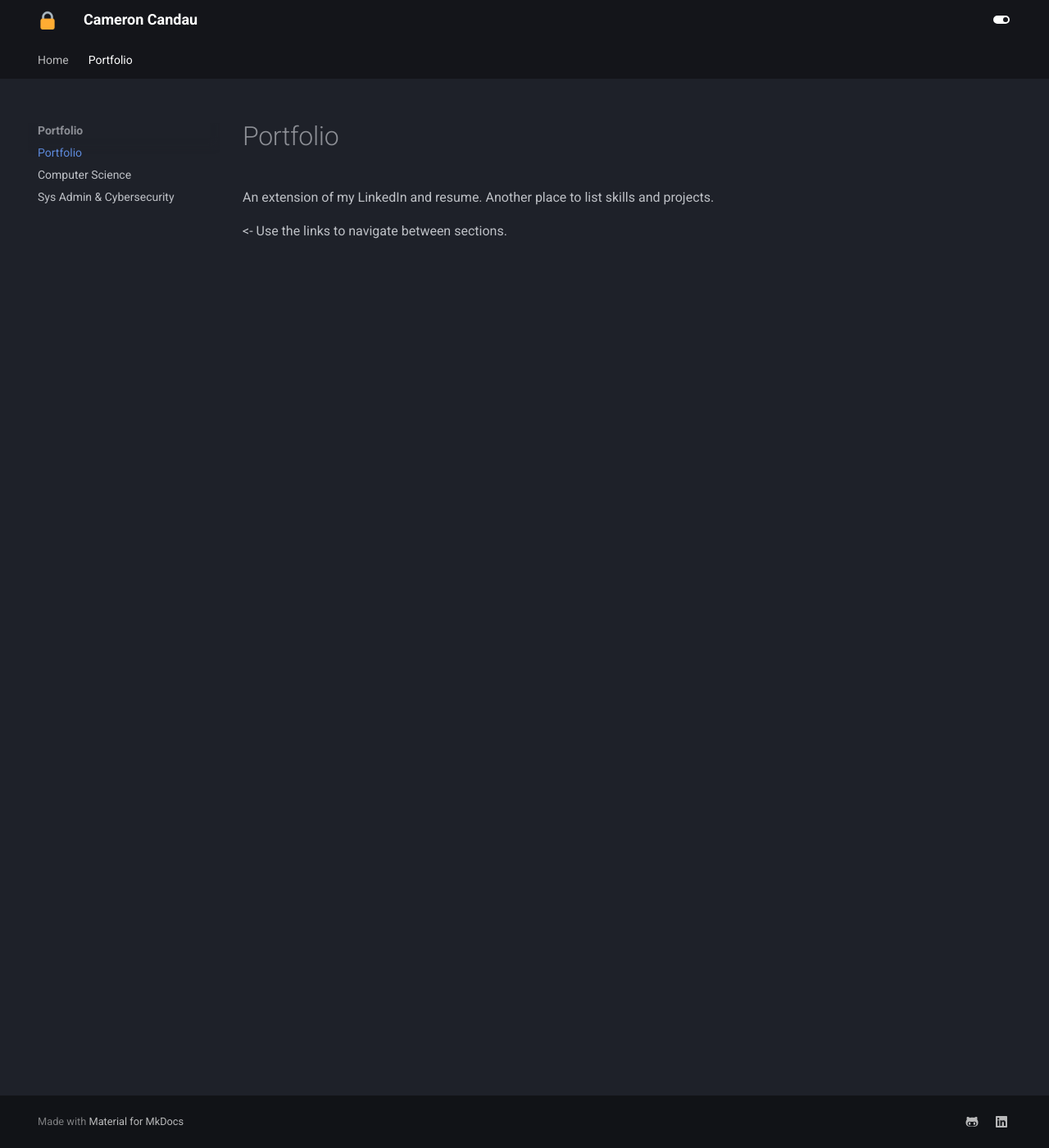
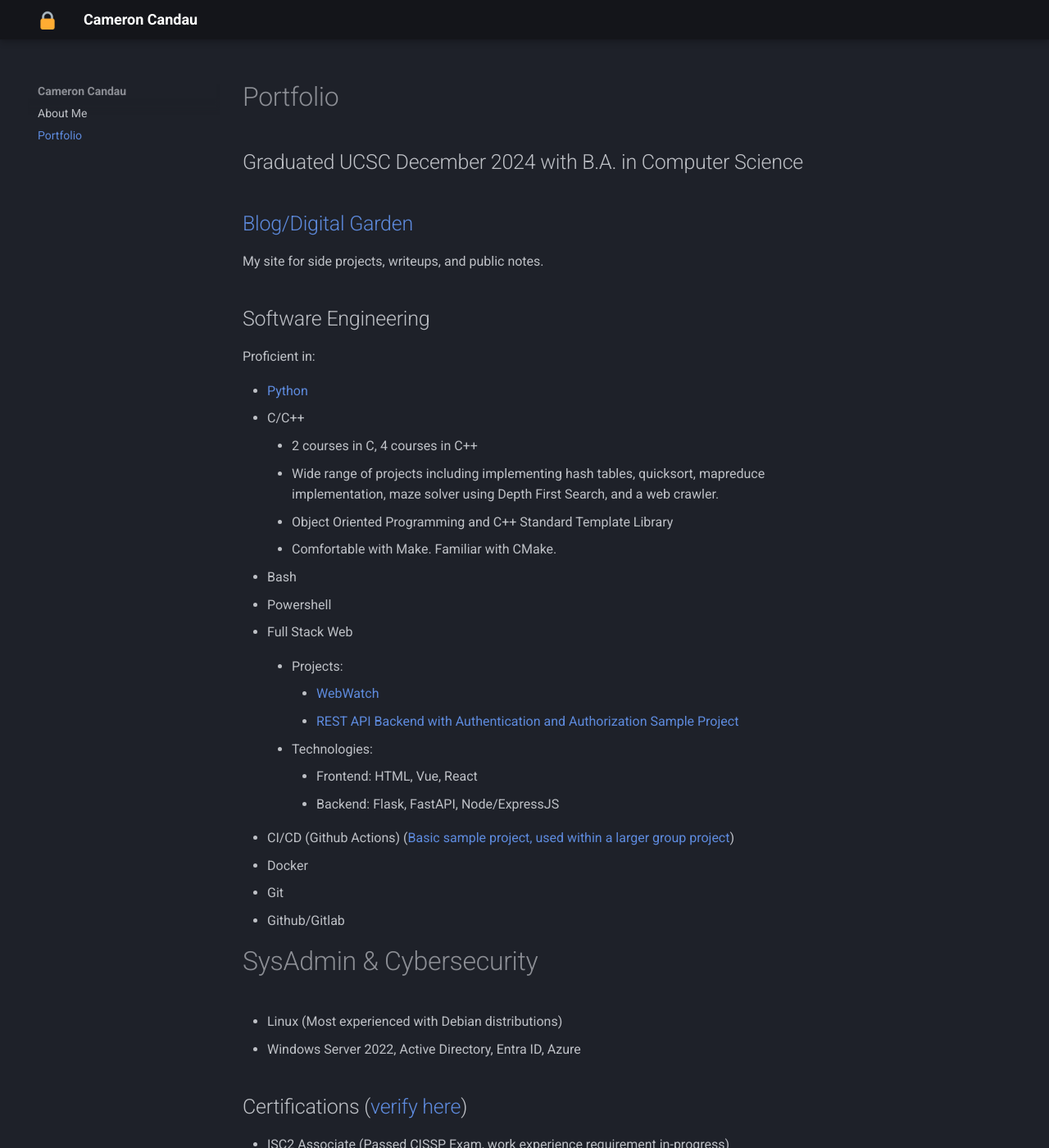
Before and after one commit to Veilcat/website, an MkDocs documentation site: the page built from docs/Portfolio.md, in a window 1280 px wide and 1400 px high. Shown: the whole window at 82% size. Built offline with MkDocs 1.6.1 and Material for MkDocs 9.7.7, drawn with Linux system fonts in a browser that asks for light colours; some of the changed text lies outside the part shown.

Commit message:
Site cleanup, removing unnecessary organization

```diff
--- /dev/null
+++ b/docs/Portfolio.md
@@ -0,0 +1,51 @@
+# Portfolio
+
+## Graduated UCSC December 2024 with B.A. in Computer Science
+
+## [Blog/Digital Garden](https://veilcat.dev)
+My site for side projects, writeups, and public notes.
+
+## Software Engineering
+Proficient in:
+
+- [Python](https://github.com/veilcat?tab=repositories&q=&type=&language=python&sort=)
+- C/C++
+    - 2 courses in C, 4 courses in C++
+    - Wide range of projects including implementing hash tables, quicksort, mapreduce implementation, maze solver using Depth First Search, and a web crawler.
+    - Object Oriented Programming and C++ Standard Template Library
+    - Comfortable with Make. Familiar with CMake.
+- Bash
+- Powershell
+
+- Full Stack Web
+    - Projects:
+        - [WebWatch](https://github.com/Fa24-CSE115A-CaaS/WebWatch)
+        - [REST API Backend with Authentication and Authorization Sample Project](https://github.com/veilcat/REST-API-with-session-authorization)
+
+    - Technologies:
+        - Frontend: HTML, Vue, React
+        - Backend: Flask, FastAPI, Node/ExpressJS
+
+- CI/CD (Github Actions) ([Basic sample project, used within a larger group project](https://github.com/veilcat/auto-release-workflow))
+- Docker
+
+- Git
+- Github/Gitlab
+
+
+# SysAdmin & Cybersecurity
+
+- Linux (Most experienced with Debian distributions)
+- Windows Server 2022, Active Directory, Entra ID, Azure
+
+## Certifications ([verify here](https://www.credly.com/users/cameron-candau))
+- ISC2 Associate (Passed CISSP Exam, work experience requirement in-progress)
+- CompTIA SecurityX (Formerly CASP+)
+- CompTIA Network+
+- CompTIA Security+
+- ISC2 CC
+
+## Applied Cyber Competitions
+- CPTC West 2023
+- CCDC Western Finals 2023
+- NSA Codebreaker 2024
--- a/docs/Portfolio/index.md
+++ /dev/null
@@ -1,5 +0,0 @@
-# Portfolio
-
-An extension of my LinkedIn and resume. Another place to list skills and projects.
-
-<- Use the links to navigate between sections.
--- a/mkdocs.yml
+++ b/mkdocs.yml
@@ -7,30 +7,30 @@
   favicon: images/favicon.png
   name: material
   features:
-    - navigation.tabs
+    #- navigation.tabs
     #- navigation.sections
-    - toc.integrate
+    #- toc.integrate
     #- navigation.top
     #- search.suggest
     #- search.highlight
     #- content.tabs.link
     - navigation.instant
-    - content.code.annotation
-    - content.code.copy
+    #- content.code.annotation
+    #- content.code.copy
   language: en
   palette:
     - scheme: slate
-      toggle:
-        icon: material/toggle-switch
-        name: Switch to light mode
+      #toggle:
+      #  icon: material/toggle-switch
+      #  name: Switch to light mode
       primary: black
       accent: pink
     - scheme: default
-      toggle:
-        icon: material/toggle-switch-off-outline
-        name: Switch to dark mode
-      primary: red
-      accent: purple
+      #toggle:
+      # icon: material/toggle-switch-off-outline
+      #  name: Switch to dark mode
+      #primary: red
+      #accent: purple
 
 plugins:
   - social
@@ -43,6 +43,8 @@
       link: https://www.linkedin.com/in/cameron-candau/
 
 markdown_extensions:
+  - toc:
+      toc_depth: 0
   - pymdownx.highlight:
       anchor_linenums: true
   - pymdownx.inlinehilite
```
Also changed, not shown: docs/Portfolio/Computer Science.md (deleted, +0 -36 lines), docs/Portfolio/Sys Admin & Cybersecurity.md (deleted, +0 -20 lines), docs/index.md (+4 -7 lines).
